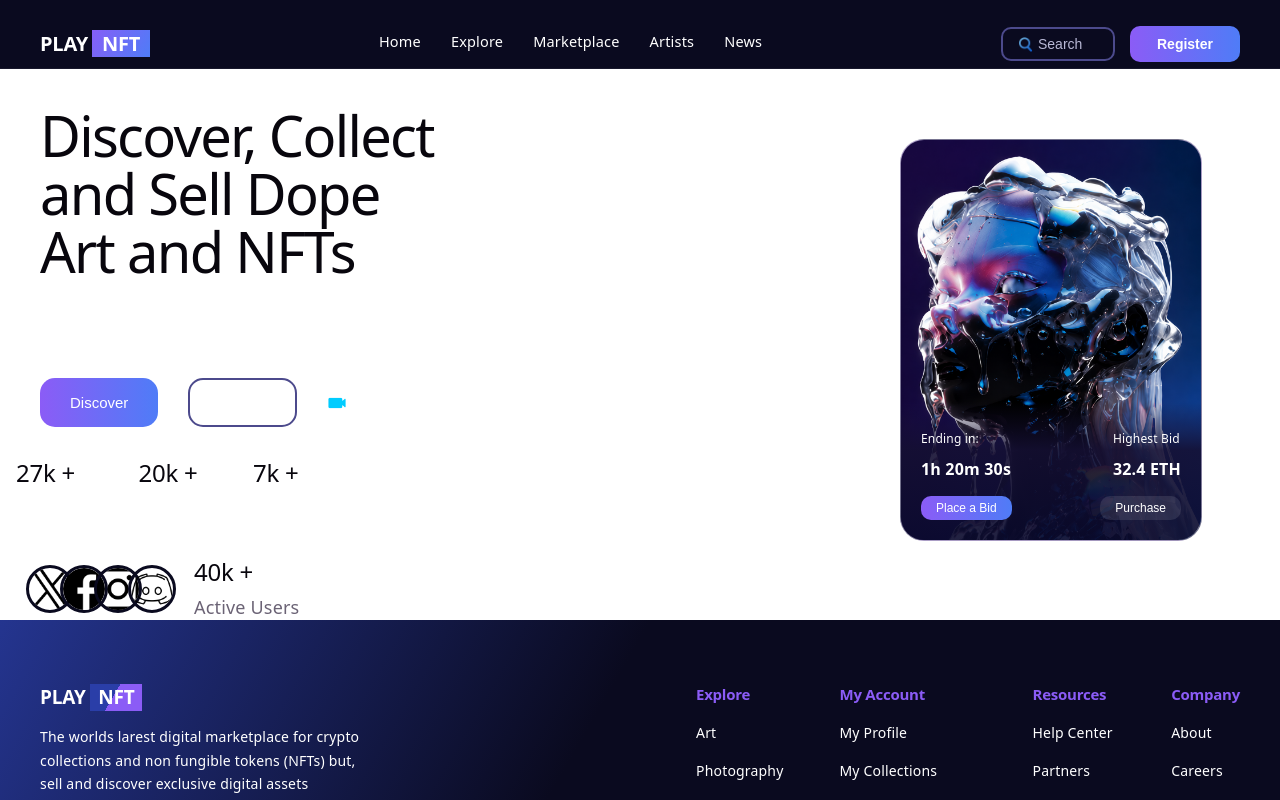
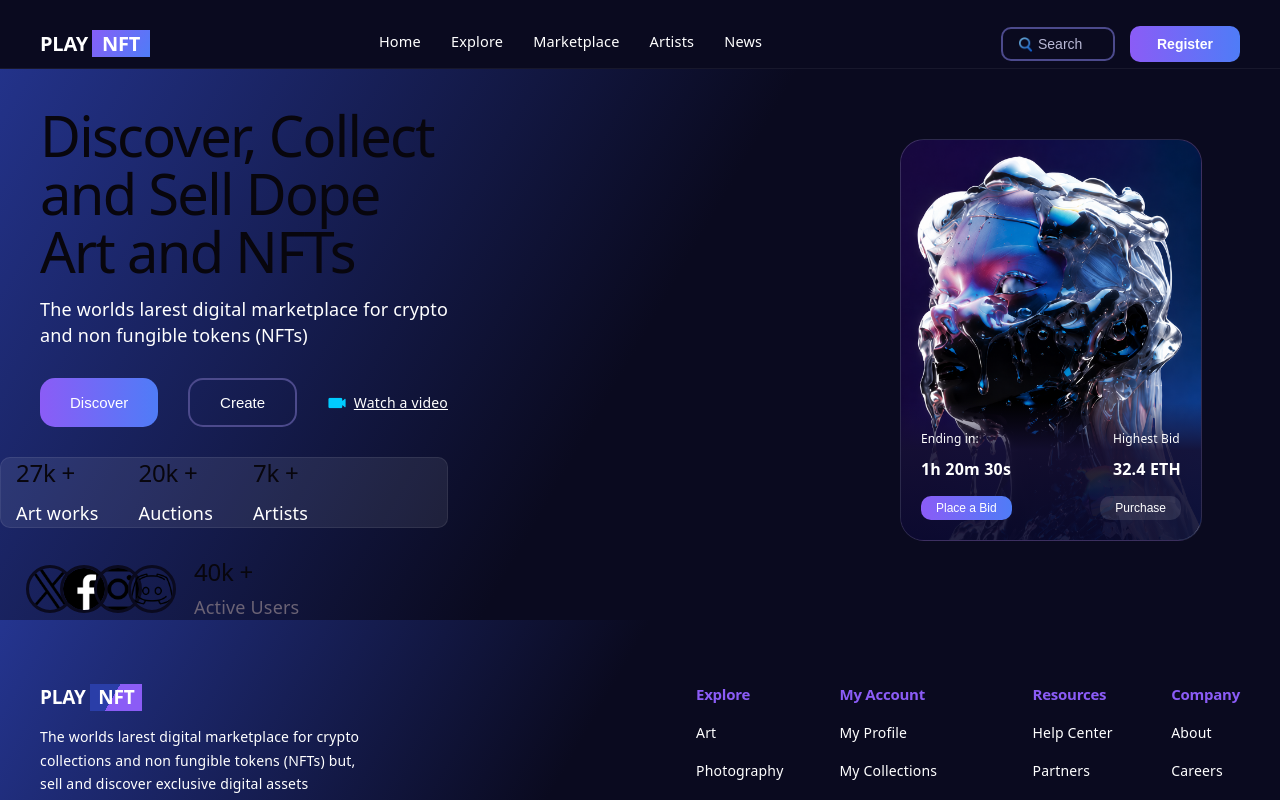
Before and after one commit to surprise2024-cpu/Challenge-1, a React (Vite) app: page / in a window 1280 px wide. Shown: the top 800 px of the page. Built offline with nearby package versions, Linux system fonts and the light colour scheme.

Commit message:
progress pt2

```diff
--- a/src/App.css
+++ b/src/App.css
@@ -3,6 +3,7 @@
     position: relative;
     width: 100vw;
     padding-bottom: 100px;
+    background: linear-gradient(120deg, #2a3ea8 -10%, #0a0a1f 45%);
 }
 
 #scrollable {
```
